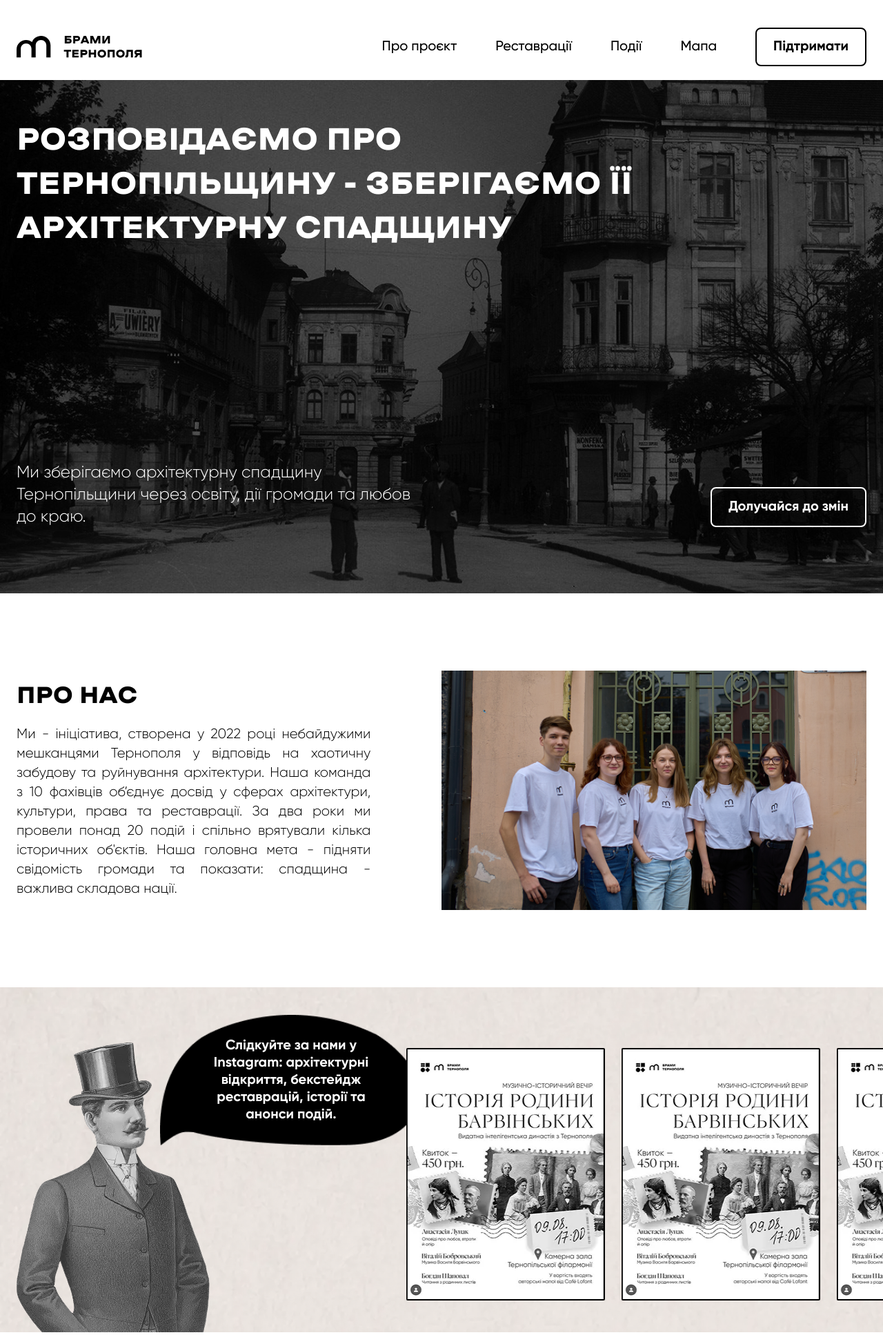
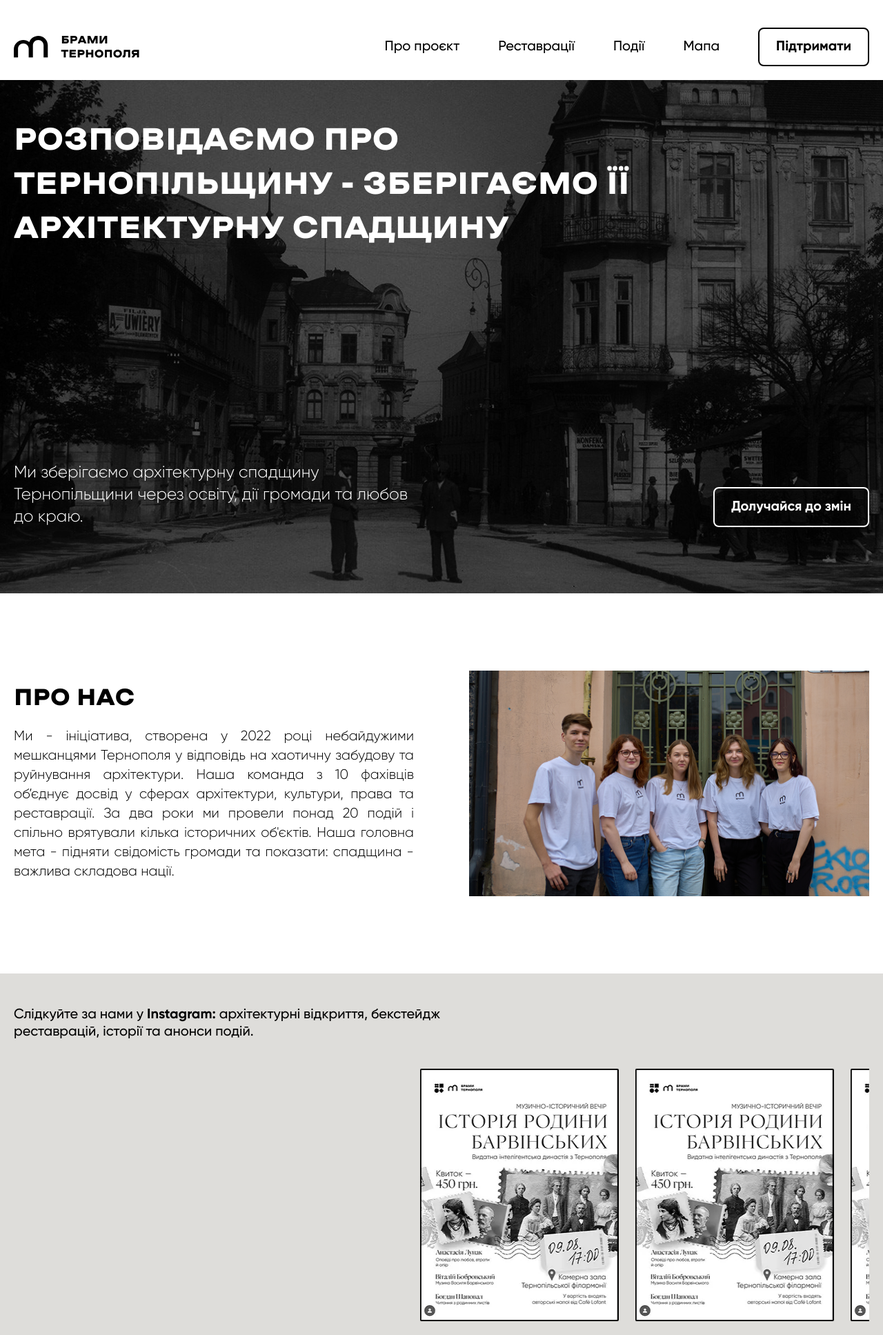
Before and after one commit to slimnation23/bramy-ternopolia, a PHP site: page / in a window 1280 px wide. Shown: the top 1935 px of the page at 69% size. Run offline with PHP 8.4, Linux system fonts and the light colour scheme.

Commit message:
follow us: start

```diff
--- a/css/output.css
+++ b/css/output.css
@@ -1031,6 +1031,14 @@ html {
   width: 100%;
 }
 
+.w-\[\] {
+  width: ;
+}
+
+.w-\[575px\] {
+  width: 575px;
+}
+
 .max-w-2xl {
   max-width: 42rem;
 }
@@ -1244,6 +1252,27 @@ html {
   background-color: rgb(255 255 255 / 0.5);
 }
 
+.bg-\[\] {
+  background-color: ;
+}
+
+.bg-\[\#221C09\] {
+  --tw-bg-opacity: 1;
+  background-color: rgb(34 28 9 / var(--tw-bg-opacity, 1));
+}
+
+.bg-\[\#221C09\/15\] {
+  background-color: #221C09/15;
+}
+
+.bg-\[\#221C09\/10\] {
+  background-color: #221C09/10;
+}
+
+.bg-\[\#221C09\]\/15 {
+  background-color: rgb(34 28 9 / 0.15);
+}
+
 .bg-\[url\(\'\.\.\/images\/tarnopol-001\.png\'\)\] {
   background-image: url('../images/tarnopol-001.png');
 }
@@ -1302,6 +1331,16 @@ html {
 .py-36 {
   padding-top: 9rem;
   padding-bottom: 9rem;
+}
+
+.px-5 {
+  padding-left: 1.25rem;
+  padding-right: 1.25rem;
+}
+
+.py-12 {
+  padding-top: 3rem;
+  padding-bottom: 3rem;
 }
 
 .\!pt-10 {
@@ -1631,6 +1670,18 @@ html {
     gap: 1.25rem;
   }
 
+  .lg\:gap-10 {
+    gap: 2.5rem;
+  }
+
+  .lg\:gap-20 {
+    gap: 5rem;
+  }
+
+  .lg\:gap-12 {
+    gap: 3rem;
+  }
+
   .lg\:py-28 {
     padding-top: 7rem;
     padding-bottom: 7rem;
--- a/index.html
+++ b/index.html
@@ -17,9 +17,10 @@
   </head>
 
   <body>
+    <!-- Header -->
     <header class="relative bg-white z-50">
       <nav
-        class="lg:container mx-auto pt-10 pb-5 px-6 flex justify-between items-center transition-all duration-700"
+        class="lg:container mx-auto pt-10 pb-5 px-5 flex justify-between items-center transition-all duration-700"
       >
         <a href="#" class="relative z-50">
           <img
@@ -97,7 +98,7 @@
       <!-- Мобільне меню (випадаюче) -->
       <div
         id="mobile-menu"
-        class="fixed inset-0 bg-white z-40 transform translate-x-full transition-transform duration-300 ease-in-out md:hidden flex flex-col pt-32 px-6"
+        class="fixed inset-0 bg-white z-40 transform translate-x-full transition-transform duration-300 ease-in-out md:hidden flex flex-col pt-32 px-5"
       >
         <ul class="font-medium flex flex-col gap-8 text-2xl">
           <li>
@@ -124,11 +125,12 @@
       </div>
     </header>
 
+    <!-- Hero -->
     <section
       class="bg-[url('../images/tarnopol-001.png')] w-full flex flex-col min-h-[600px] md:h-[744px] bg-cover bg-center pt-14 pb-14 md:pb-24 relative z-0"
     >
       <div
-        class="lg:container mx-auto px-6 flex flex-col justify-between flex-1 w-full text-white"
+        class="lg:container mx-auto px-5 flex flex-col justify-between flex-1 w-full text-white"
       >
         <h1
           class="font-ermilov uppercase text-3xl lg:text-5xl !leading-[1.2] lg:!leading-[64px] max-w-4xl mt-8 md:mt-0"
@@ -152,11 +154,12 @@
       </div>
     </section>
 
+    <!-- About Us -->
     <section id="about" class="py-16 lg:py-28">
       <div
-        class="lg:container mx-auto px-6 flex flex-col lg:flex-row items-center justify-between gap-5"
+        class="lg:container mx-auto px-5 flex flex-col lg:flex-row items-center justify-between gap-5 lg:gap-20"
       >
-        <div class="flex flex-col gap-3 lg:gap-5 lg:w-5/12">
+        <div class="flex flex-col gap-3 lg:gap-5 lg:w-1/2">
           <h2 class="text-4xl font-ermilov uppercase">Про нас</h2>
           <p class="text-xl text-justify">
             Ми - ініціатива, створена у 2022 році небайдужими мешканцями
@@ -174,33 +177,17 @@
       </div>
     </section>
 
-    <section class="w-full pt-20 relative overflow-hidden">
-      <img
-        src="images/bg.webp"
-        class="absolute inset-0 w-full h-full object-cover z-[-1]"
-        alt="bg"
-      />
-      <div class="container mx-auto relative z-10 px-6">
-        <div class="relative w-fit">
-          <img
-            src="images/people.webp"
-            alt="people"
-            class="h-[420px] w-[283px] object-cover rounded-sm"
-          />
-
-          <div
-            class="absolute -top-10 left-52 instagram-bubble w-[380px] h-[190px] px-12 z-30"
-          >
-            <p class="text-xl font-bold text-white leading-tight text-center">
-              Слідкуйте за нами у Instagram: архітектурні відкриття, бекстейдж
+    <!-- Follow us -->
+    <section class="w-full py-12 relative overflow-hidden bg-[#221C09]/15">
+      <div class="lg:container mx-auto flex flex-col gap-10 relative px-5">
+        <p class="text-xl font-medium leading-tight md:w-1/2">
+          Слідкуйте за нами у <b>Instagram:</b> архітектурні відкриття, бекстейдж
           реставрацій, історії та анонси подій.
         </p>
-          </div>
-        </div>
-      </div>
 
+        <!-- Slider -->
         <div
-        class="swiper eventsSlider w-full absolute top-12 left-0 z-40 h-full !pt-10"
+          class="swiper eventsSlider w-full h-full"
         >
           <div class="swiper-wrapper">
             <!-- Slide 1 -->
@@ -263,6 +250,7 @@
                 </div>
               </div>
             </a>
+          </div>
         </div>
       </div>
     </section>
```
Lines whose indentation alone changed are shown as unchanged.
